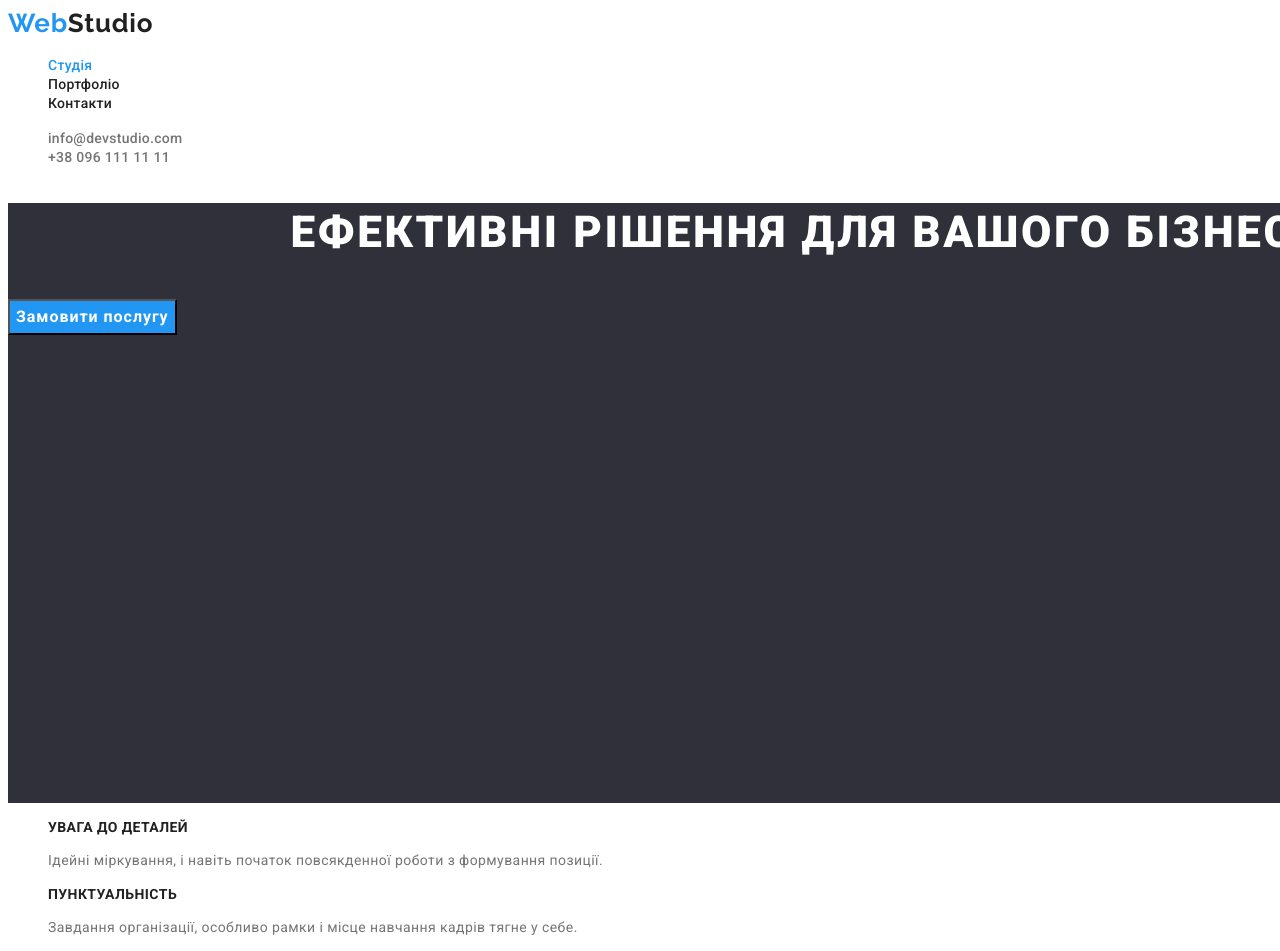
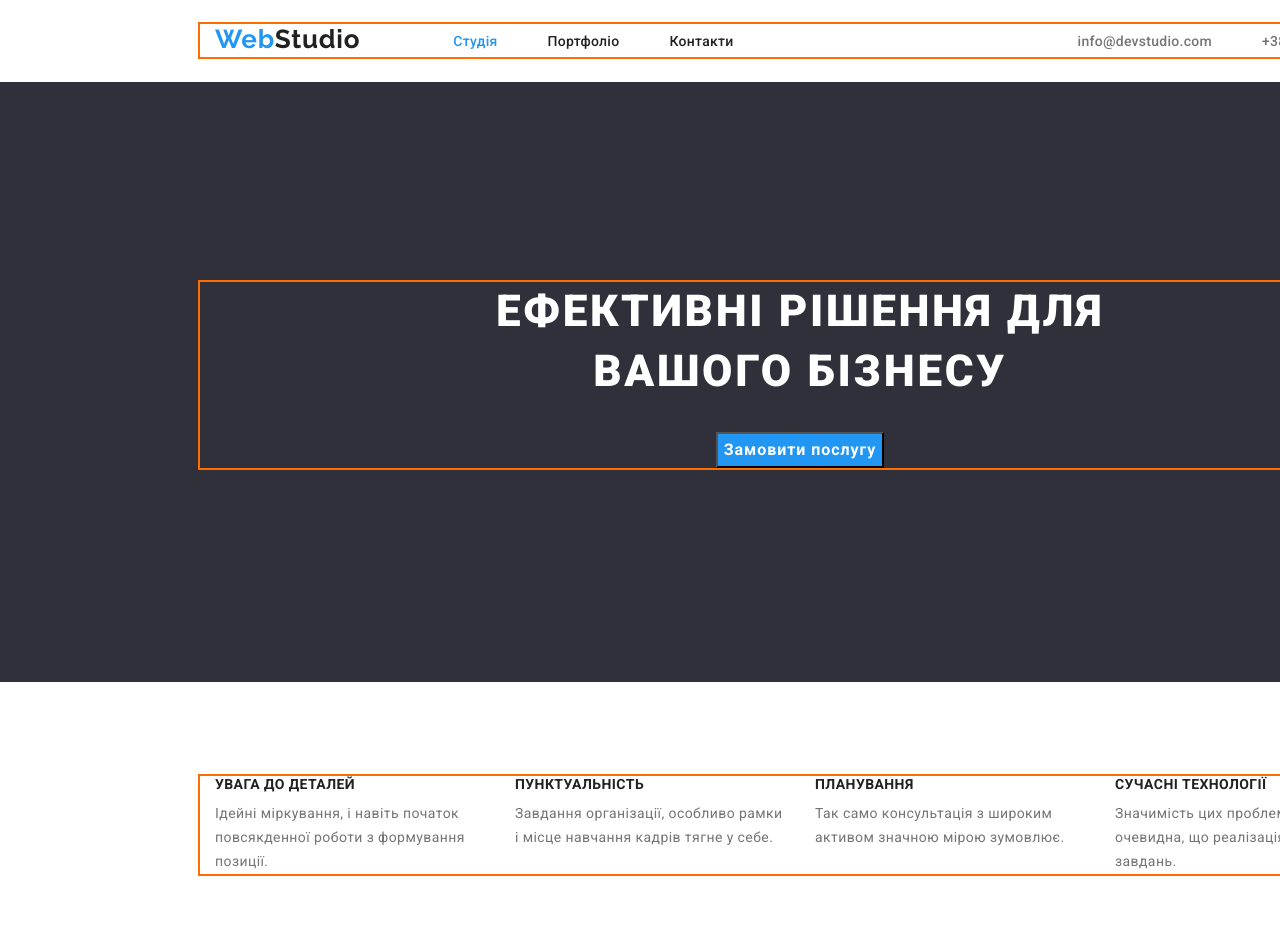
Before and after one commit to DarkSwarp/goit-markup-hw-03, a plain HTML site: page index.html in a window 1280 px wide. Shown: the top 951 px of the page. Drawn offline with nearby package versions, Linux system fonts and the light colour scheme.

Commit message:
Зробив першу сторінку з лініями для div

```diff
--- a/css/styles.css
+++ b/css/styles.css
@@ -4,13 +4,31 @@
     --accent-text-color: #2196f3;
 }
 
+p,
+h1,
+h2,
+h3,
+h4,
+h5,
+h6 {
+    margin: 0;
+}
+ul {
+    margin: 0;
+    padding-left: 0;
+}
+
+img {
+    display: block;
+}
+
 body {
     font-family: "Roboto", sans-serif;
     color: var(--primari-text-color);
+    background: #ffffff;
     width: 1600px;
     height: 2346px;
-
-    background: #ffffff;
+    margin: 0px auto;
 }
 .list {
     list-style-type: none;
@@ -20,12 +38,32 @@ body {
     text-decoration: none;
 }
 
+.conteiner {
+    width: 1200px;
+    padding-left: 15px;
+    padding-right: 15px;
+    margin: 0 auto;
+    outline: #ff6c00 2px solid;
+}
+
+.section {
+    padding-top: 94px;
+    padding-bottom: 94px;
+}
+
 /* --------------Navigation-------------- */
 
-/* .header {
+.header {
+    padding-top: 24px;
+    padding-bottom: 25px;
+}
+.conteiner-header {
+    display: flex;
+    vertical-align: middle;
 }
 .navigation {
-} */
+    display: flex;
+}
 .logo {
     font-family: "Raleway";
     font-weight: 700;
@@ -34,9 +72,18 @@ body {
     letter-spacing: 0.03em;
     color: var(--primari-text-color);
     text-decoration: none;
+    margin-right: 93px;
 }
 .logo-web {
     color: var(--accent-text-color);
+}
+
+.navigation-list {
+    display: flex;
+    gap: 50px;
+    margin-right: 344px;
+    padding-top: 8px;
+    padding-bottom: 7px;
 }
 
 .navigation-list .link {
@@ -45,6 +92,12 @@ body {
     line-height: calc(16 / 14);
     letter-spacing: 0.02em;
     color: var(--primari-text-color);
+}
+.contact-list {
+    display: flex;
+    gap: 50px;
+    padding-top: 8px;
+    padding-bottom: 7px;
 }
 .contact-list .link {
     font-weight: 500;
@@ -63,11 +116,12 @@ body {
 /* --------------Hero-------------- */
 
 .section-hero {
+    background: #2f303a;
+    height: 600px;
     width: 1600px;
-    height: 600px;
-    left: 0px;
-    top: 80px;
-    background: #2f303a;
+    margin: 0px auto;
+    padding-top: 200px;
+    padding-bottom: 200px;
 }
 .hero-title {
     font-style: normal;
@@ -78,6 +132,8 @@ body {
     letter-spacing: 0.06em;
     text-transform: uppercase;
     color: #ffffff;
+    width: 696px;
+    margin: 0px auto 30px;
 }
 .hero-btn {
     font-family: inherit;
@@ -88,6 +144,8 @@ body {
     color: #ffffff;
     background-color: var(--accent-text-color);
     cursor: pointer;
+    margin: 0px auto;
+    display: block;
 }
 
 /* --------------Benefits-------------- */
@@ -111,6 +169,14 @@ body {
     text-align: center;
     letter-spacing: 0.03em;
     color: var(--primari-text-color);
+    margin-bottom: 50px;
+}
+.benefits-list {
+    display: flex;
+    gap: 30px;
+}
+.benefits-item {
+    width: 270px;
 }
 .section-benefits .text {
     font-size: 14px;
@@ -125,18 +191,39 @@ body {
     letter-spacing: 0.03em;
     text-transform: uppercase;
     color: var(--primari-text-color);
+    margin-bottom: 10px;
+}
+
+/* --------------About-------------- */
+.section-about {
+    padding-top: 0px;
+}
+.about-list {
+    display: flex;
+    gap: 30px;
 }
 
 /* --------------Portfolio-------------- */
 
-/* .section-teams {
+.section-teams {
     width: 1600px;
     height: 648px;
-    left: 0px;
-    top: 1446px;
+    margin: 0px auto;
+    background: #f5f4fa;
+}
 
-    background: #f5f4fa;
-} */
+.teams-list {
+    display: flex;
+    gap: 30px;
+}
+
+.team-wrap {
+    padding-top: 30px;
+    padding-bottom: 30px;
+    background: #ffffff;
+    width: 270px;
+    height: 108px;
+}
 
 .team-name {
     font-weight: 500;
@@ -145,6 +232,7 @@ body {
     text-align: center;
     letter-spacing: 0.03em;
     color: var(--primari-text-color);
+    margin-bottom: 10px;
 }
 .team-profession {
     font-size: 16px;
@@ -162,6 +250,7 @@ body {
     left: 0px;
     top: 2094px;
     background: #2f303a;
+    padding-top: 60px;
 }
 .footer .logo {
     font-family: "Raleway";
@@ -169,6 +258,11 @@ body {
     line-height: calc(31 / 26);
     letter-spacing: 0.03em;
     color: #ffffff;
+    margin-bottom: 20px;
+    display: block;
+}
+.address-item {
+margin-top: 9px;
 }
 .address {
     font-style: normal;
@@ -183,6 +277,7 @@ body {
     line-height: 1.71;
     letter-spacing: 0.03em;
     color: rgba(255, 255, 255, 0.6);
+
 }
 
 /* --------------Portfolio.HTML-------------- */
--- a/index.html
+++ b/index.html
@@ -8,10 +8,12 @@
         <link rel="preconnect" href="https://fonts.googleapis.com" />
         <link rel="preconnect" href="https://fonts.gstatic.com" crossorigin />
         <link href="https://fonts.googleapis.com/css2?family=Raleway:wght@700&family=Roboto:wght@400;500;700;900&display=swap" rel="stylesheet" />
+        <link rel="stylesheet" href="https://cdnjs.cloudflare.com/ajax/libs/modern-normalize/1.1.0/modern-normalize.min.css" />
         <link rel="stylesheet" href="./css/styles.css" />
     </head>
     <body>
         <header class="header">
+            <div class="conteiner conteiner-header">
                 <nav class="navigation">
                     <a class="logo" href="./index.html"><span class="logo-web">Web</span>Studio</a>
                     <ul class="navigation-list list">
@@ -24,75 +26,94 @@
                     <li><a class="link" href="mailto:info@devstudio.com">info@devstudio.com</a></li>
                     <li><a class="link" href="tel:++380961111111">+38 096 111 11 11</a></li>
                 </ul>
+            </div>
         </header>
         <main>
-            <section class="section-hero">
+            <section class="section-hero section">
+                <div class="conteiner">
                     <h1 class="hero-title">Ефективні рішення для вашого бізнесу</h1>
                     <button class="hero-btn" type="button">Замовити послугу</button>
+                </div>
             </section>
-            <section class="section-benefits">
+            <section class="section-benefits section">
+                <div class="conteiner">
                     <h2 class="title visually-hidden">Наші переваги</h2>
-                <ul class="list">
-                    <li>
+                    <ul class="benefits-list list">
+                        <li class="benefits-item">
                             <h3 class="subtitle">УВАГА ДО ДЕТАЛЕЙ</h3>
                             <p class="text">Ідейні міркування, і навіть початок повсякденної роботи з формування позиції.</p>
                         </li>
-                    <li>
+                        <li class="benefits-item">
                             <h3 class="subtitle">ПУНКТУАЛЬНІСТЬ</h3>
                             <p class="text">Завдання організації, особливо рамки і місце навчання кадрів тягне у себе.</p>
                         </li>
-                    <li>
+                        <li class="benefits-item">
                             <h3 class="subtitle">ПЛАНУВАННЯ</h3>
                             <p class="text">Так само консультація з широким активом значною мірою зумовлює.</p>
                         </li>
-                    <li>
+                        <li class="benefits-item">
                             <h3 class="subtitle">СУЧАСНІ ТЕХНОЛОГІЇ</h3>
                             <p class="text">Значимість цих проблем настільки очевидна, що реалізація планових завдань.</p>
                         </li>
                     </ul>
+                </div>
             </section>
-            <section>
+            <section class="section-about section">
+               <div class="conteiner">
                     <h2 class="title">Чим ми займаємося</h2>
-                <ul class="list">
+                    <ul class="about-list list">
                         <li><img src="./image/box1.jpg" alt="Програмування" width="370" /></li>
                         <li><img src="./image/box2.jpg" alt="Дизайн" width="370" /></li>
                         <li><img src="./image/box3.jpg" alt="Кольорове оформлення" width="370" /></li>
                     </ul>
+               </div>
             </section>
-            <section class="section-teams">
+            <section class="section-teams section">
+                <div class="conteiner">
                     <h2 class="title">Наша команда</h2>
-                <ul class="list">
+                    <ul class="teams-list list">
                         <li>
                             <img src="./image/teamcard1.jpg" alt="Ігор Дем'яненко Product Designer" width="270" />
+                            <div class="team-wrap">
                                 <h3 class="team-name">Ігор Дем'яненко</h3>
                                 <p class="team-profession" lang="en">Product Designer</p>
+                            </div>
                         </li>
                         <li>
                             <img src="./image/teamcard2.jpg" alt="Ольга Рєпіна Frontend Developer" width="270" />
+                            <div class="team-wrap">
                                 <h3 class="team-name">Ольга Рєпіна</h3>
                                 <p class="team-profession" lang="en">Frontend Developer</p>
+                            </div>
                         </li>
                         <li>
                             <img src="./image/teamcard3.jpg" alt="Микола Тарасов Marketing" width="270" />
+                            <div class="team-wrap">
                                 <h3 class="team-name">Микола Тарасов</h3>
                                 <p class="team-profession" lang="en">Marketing</p>
+                            </div>
                         </li>
                         <li>
                             <img src="./image/teamcard4.jpg" alt="Михайло Єрмаков UI Designer" width="270" />
+                            <div class="team-wrap">
                                 <h3 class="team-name">Михайло Єрмаков</h3>
                                 <p class="team-profession" lang="en">UI Designer</p>
+                            </div>
                         </li>
                     </ul>
+                </div>
             </section>
         </main>
         <footer id="contact" class="footer">
+            <div class="conteiner">
                 <a class="logo" href="./index.html"><span class="logo-web">Web</span>Studio</a>
                 <address>
                     <ul class="list">
-                    <li><a class="address link" href="https://goo.gl/maps/CG5V6HVF5MBvLQBx5">м. Київ, пр-т Лесі Українки, 26</a></li>
-                    <li><a class="contact link" href="mailto:info@devstudio.com">info@devstudio.com</a></li>
-                    <li><a class="contact link" href="tel:++380961111111">+38 096 111 11 11</a></li>
+                        <li class="address-item"><a class="address link" href="https://goo.gl/maps/CG5V6HVF5MBvLQBx5">м. Київ, пр-т Лесі Українки, 26</a></li>
+                        <li class="address-item"><a class="contact link" href="mailto:info@devstudio.com">info@devstudio.com</a></li>
+                        <li class="address-item"><a class="contact link" href="tel:++380961111111">+38 096 111 11 11</a></li>
                     </ul>
+            </div>
             </address>
         </footer>
     </body>
```
Lines whose indentation alone changed are shown as unchanged.
